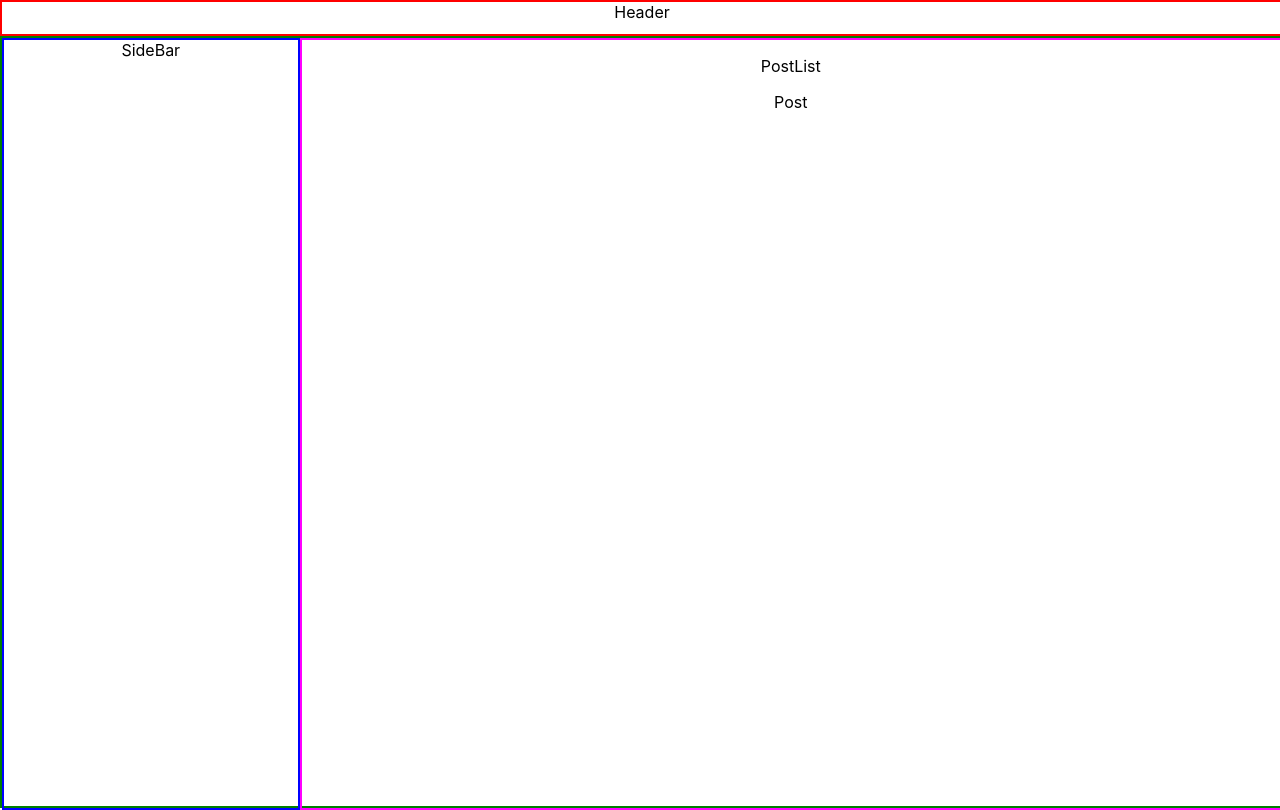
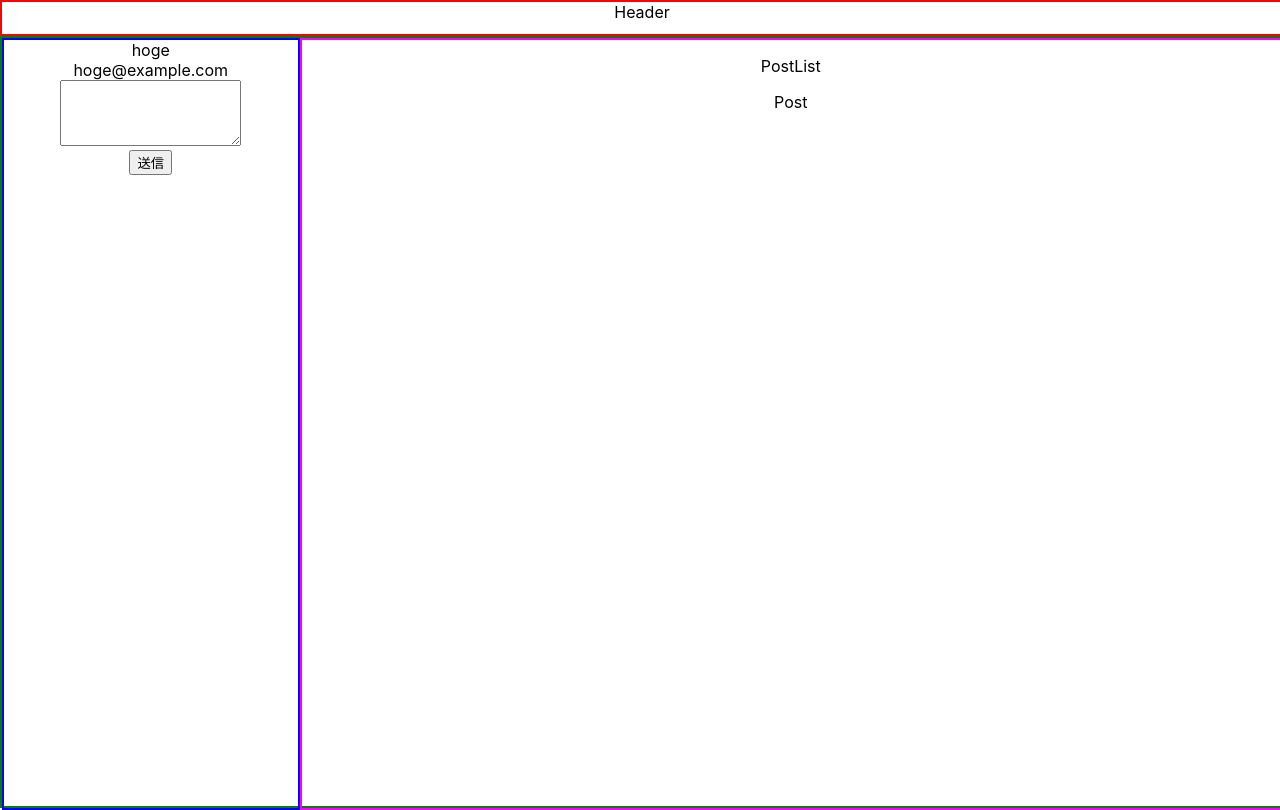
Before and after one commit to jun-eg/MicroPost, a React (Create React App) app in the folder frontend/: page /main in a window 1280 px wide. Built offline with nearby package versions, Linux system fonts and the light colour scheme; the HTML template or start-up script is replaced by a standard one.

Commit message:
投稿機能完成

```diff
--- a/frontend/src/App.tsx
+++ b/frontend/src/App.tsx
@@ -2,14 +2,17 @@ import "./App.css";
 import { Route, Routes } from "react-router-dom";
 import Main from "./pages/Main";
 import SignIn from "./pages/SignIn";
+import { UserProvider } from "./provider/UserProvider";
 
 function App() {
   return (
     <div className="App">
-      <Routes>
-        <Route path="/" element={<SignIn />} />
-        <Route path="/main" element={<Main />} />
-      </Routes>
+      <UserProvider>
+        <Routes>
+          <Route path="/" element={<SignIn />} />
+          <Route path="/main" element={<Main />} />
+        </Routes>
+      </UserProvider>
     </div>
   );
 }
--- a/frontend/src/api/Post.ts
+++ b/frontend/src/api/Post.ts
@@ -1,7 +1,24 @@
 import axios from "axios";
 
-export const getList = async (token: string) => {
+type getListResultType = {
+  id: number;
+  content: string;
+  user_name: string;
+  created_at: Date;
+};
+
+export const getList = async (token: string): Promise<getListResultType[]> => {
   const url = `http://localhost:3001/post?token=${token}&records=10`;
-  const res = await axios.get(url);
+  const res = await axios.get<getListResultType[]>(url);
   return res.data;
 };
+
+export const post = async (user_id: string, token: string, msg: string) => {
+  const data = {
+    message: msg,
+  };
+
+  const url = `http://localhost:3001/post?user_id=${user_id}&token=${token}`;
+  const res = await axios.post(url, data);
+  console.log(res.status);
+};
--- a/frontend/src/components/SideBar.tsx
+++ b/frontend/src/components/SideBar.tsx
@@ -1,5 +1,32 @@
+import { useContext, useState } from "react";
+import { UserContext } from "../provider/UserProvider";
+import { post } from "../api/Post";
+
 const SideBar = () => {
-  return <div>SideBar</div>;
+  const [msg, setMsg] = useState("");
+  const { userInfo } = useContext(UserContext);
+  const onSendClick = () => {
+    post(String(userInfo.id), userInfo.token, msg);
+  };
+
+  return (
+    <div>
+      <div>hoge</div>
+      <div>hoge@example.com</div>
+
+      <div>
+        <textarea
+          rows={4}
+          value={msg}
+          onChange={(evt) => setMsg(evt.target.value)}
+        ></textarea>
+      </div>
+
+      <div>
+        <button onClick={onSendClick}>送信</button>
+      </div>
+    </div>
+  );
 };
 
 export default SideBar;
--- a/frontend/src/components/SignIn.tsx
+++ b/frontend/src/components/SignIn.tsx
@@ -1,16 +1,23 @@
-import { useState } from "react";
+import { useContext, useState } from "react";
 import { Sign_in } from "../api/Auth";
 import { useNavigate } from "react-router-dom";
+import { UserContext } from "../provider/UserProvider";
 
 const SignIn = () => {
   const navigate = useNavigate();
   const [userId, setUserId] = useState("");
   const [pass, setPass] = useState("");
+  const { setUserInfo } = useContext(UserContext);
 
   const onSignInClick = async () => {
     const ret = await Sign_in(userId, pass);
     console.log("onSignIn", ret);
+
     if (ret && ret.token) {
+      setUserInfo({
+        id: ret.user_id,
+        token: ret.token,
+      });
       navigate("/main");
     }
   };
--- /dev/null
+++ b/frontend/src/provider/UserProvider.tsx
@@ -0,0 +1,29 @@
+import { useState, createContext, Dispatch, SetStateAction } from "react";
+import React from "react";
+
+type UserInfo = {
+  id: number;
+  token: string;
+};
+
+// UserContextの作成
+// UserContextには ProviderとConsumerの二つのフィールドが含まれる
+export const UserContext = createContext(
+  {} as {
+    userInfo: UserInfo;
+    setUserInfo: Dispatch<SetStateAction<UserInfo>>;
+  }
+);
+
+// UserProviderの定義
+export const UserProvider = (props: any) => {
+  const { children } = props;
+  // UserInfoを保持する変数と更新関数の作成
+  const [userInfo, setUserInfo] = useState<UserInfo>({ id: 0, token: "" });
+
+  return (
+    <UserContext.Provider value={{ userInfo, setUserInfo }}>
+      {children}
+    </UserContext.Provider>
+  );
+};
```
Also changed, not shown: 1 other file (tests, documents, lock files or other folders).
